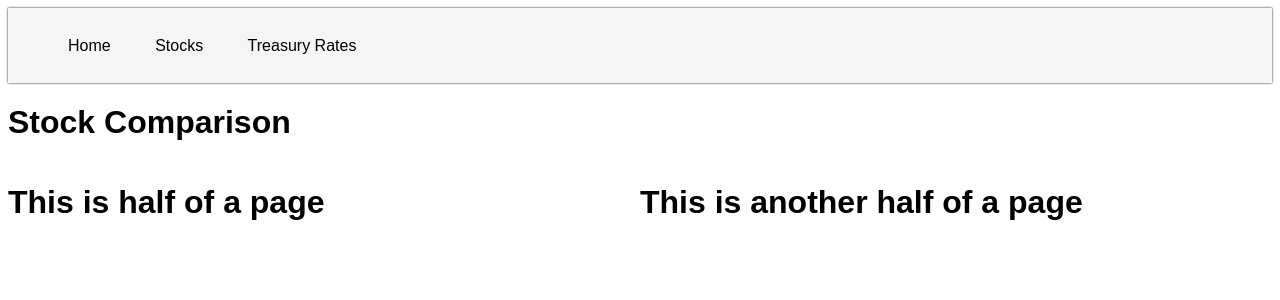
After one commit to markdoughten/financial-times, a Node server app: page /stocks in a window 1280 px wide. The commit adds this page. Shown: the top 300 px of the page. Run offline with Node 20, Linux system fonts and the light colour scheme; some libraries are stand-ins or nearby versions.

Commit message:
Progress

```diff
--- a/app.js
+++ b/app.js
@@ -19,23 +19,20 @@ app.get('/',function(req,res){
   res.render('home');
 });
 
-app.get('/interest-rates',function(req,res){
-  res.render('interest-rates');
+app.get('/treasury-rates', function (req, res) {
+  res.render('treasury-rates');
 });
 
-app.get('/tvm-calculator',function(req,res){
-  res.render('tvm-calculator');
-});
-
-app.get('/unit-converter-test',function(req,res){
-  res.render('unit-converter');
+app.get('/stocks',function(req,res){
+  res.render('stocks');
 });
 
 app.post('/unit-converter',function(req,res){
-  let data = Number(req.body.weight);
-  data = data/28.30
-  data = JSON.stringify(data)
-  res.sendStatus(data);
+  const data = req.body;
+  for(var i = 0; i < data.length; i++){
+    data[i] = (data[i]/28.35).toFixed(2)
+  }
+  res.send(data);
 });
 
 app.use(function(req,res){
--- a/public/css/style.css
+++ b/public/css/style.css
@@ -9,16 +9,12 @@
     font-weight: bold;
 }
 body {
-    height: 125vh;
     background-size: cover;
     font-family: sans-serif;
-    margin-top: 50px;
-    padding: 30px;
 }
 
 header {
     background-color: whitesmoke;
-    position: fixed;
     top: 0;
     left: 0;
     right: 0;
@@ -95,20 +91,23 @@ textarea{
     font-family: sans-serif;
 }
 
-.input {
-    padding: 5px;
+
+.treasury-rates {
+    border: 2px solid black;
 }
 
-.calculator {
-    text-align: center;
+#col-1 {
+  position: relative;
+  width: 50%;
+  float: left;
+  height: 100%;
+  z-index: 1010101010
 }
 
-input::-webkit-outer-spin-button,
-input::-webkit-inner-spin-button {
-  -webkit-appearance: none;
-  margin: 0;
+#col-2 {
+  position: relative;
+  width: 50%;
+  float: left;
+  height: 100%;
+  z-index: 1010101010
 }
-
-.defintion{
-    padding-top: 5px;
-}
--- a/views/interest-rates.handlebars
+++ /dev/null
@@ -1,4 +0,0 @@
-  <div class="interest-rates">
-    <img class ="interest-rates" src="/images/Capture.png">
-  </div>
-<label><a href="https://www.treasury.gov/resource-center/data-chart-center/interest-rates/Pages/TextView.aspx?data=yieldYear&year=2021" target="_blank">Source: treasury.gov</a></label>
--- a/views/layouts/main.handlebars
+++ b/views/layouts/main.handlebars
@@ -8,9 +8,8 @@
     <nav class="menu">
         <ol>
             <li class="menu"><a href="/">Home</a></li>
-            <li class="menu"><a href="/tvm-calculator">Calculator</a></li>
-            <li class="menu"><a href="/interest-rates">Interest Rates</a></li>
-            <li class="menu"><a href="/unit-converter-test">Unit Converter</a></li>
+            <li class="menu"><a href="/stocks">Stocks</a></li>
+            <li class="menu"><a href="/treasury-rates">Treasury Rates</a></li>
         </ol>
     </nav>
 </header>
--- /dev/null
+++ b/views/stocks.handlebars
@@ -0,0 +1,7 @@
+<h1>Stock Comparison</h1>
+<div id="col-1">
+  <h1>This is half of a page</h1>
+</div>
+<div id="col-2">
+  <h1>This is another half of a page</h1>
+</div>
```
Also changed, not shown: public/javascript/treasury-rates.js (added, +42 -0 lines), views/home.handlebars (+3 -12 lines), views/treasury-rates.handlebars (added, +14 -0 lines), views/tvm-calculator.handlebars (deleted, +0 -60 lines), views/unit-converter.handlebars (deleted, +0 -14 lines), public/images/Capture.PNG (deleted). Lines whose indentation alone changed are shown as unchanged.
